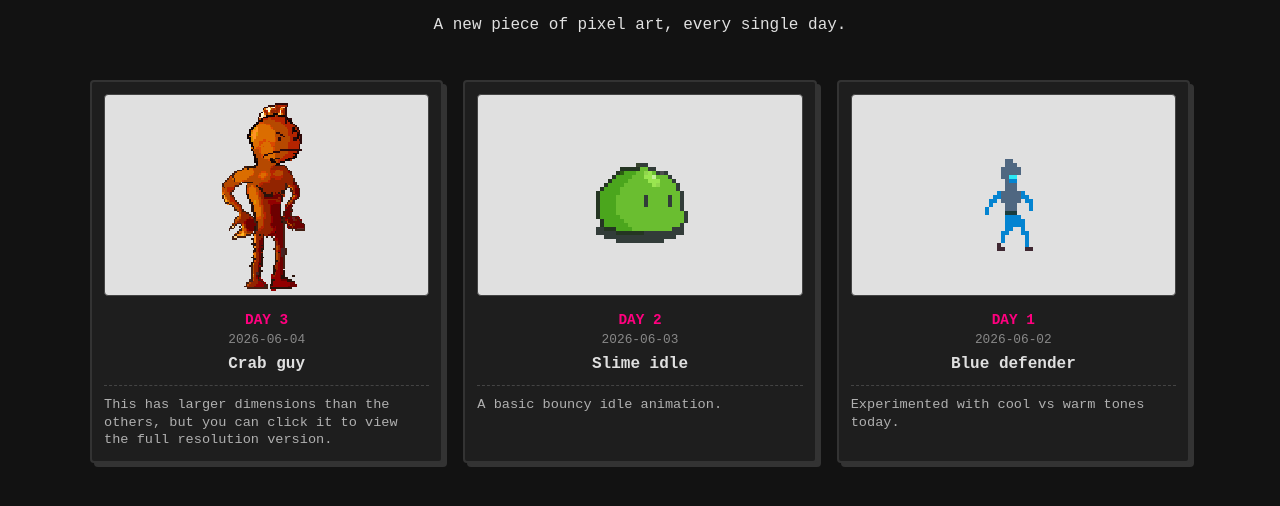
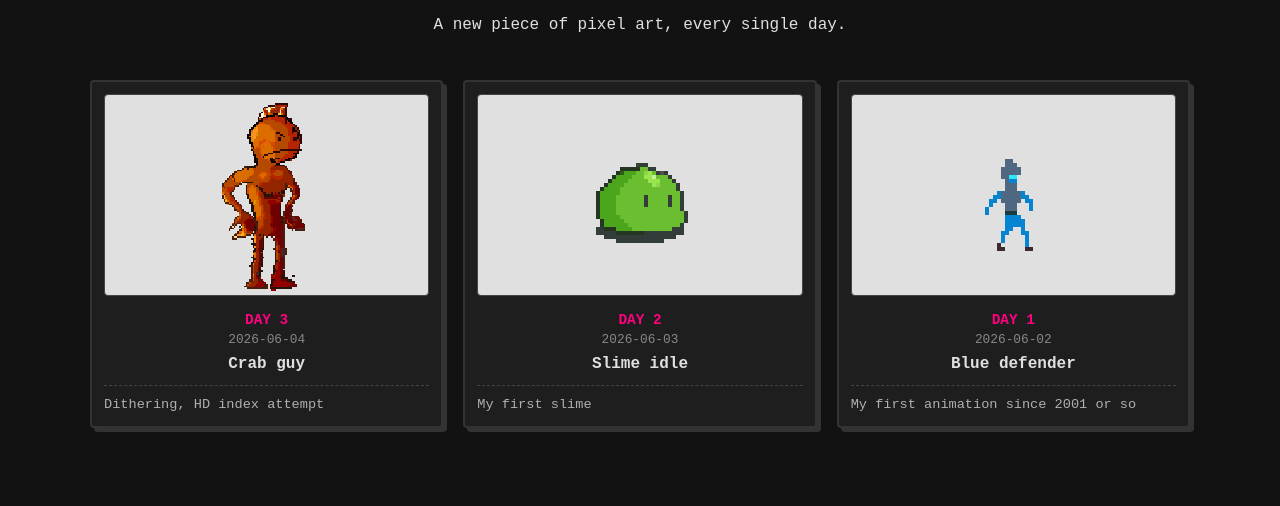
Before and after one commit to Quackonomics/pixelart, a plain HTML site: page index.html in a window 1280 px wide. Shown: the part 100-606 px from the top of the page. Drawn offline with Linux system fonts and the light colour scheme.

Commit message:
Update index.html

```diff
--- a/index.html
+++ b/index.html
@@ -138,21 +138,21 @@
                 date: "2026-06-04",
                 title: "Crab guy",
                 files: ["images/crab_guy.png"],
-                comment: "This has larger dimensions than the others, but you can click it to view the full resolution version."
+                comment: "Dithering, HD index attempt"
             },
             {
                 day: 2,
                 date: "2026-06-03",
                 title: "Slime idle",
                 files: ["images/slime_idle_web.gif"],
-                comment: "A basic bouncy idle animation."
+                comment: "My first slime"
             },
             {
                 day: 1,
                 date: "2026-06-02",
                 title: "Blue defender",
                 files: ["images/blue_defender_web.gif"],
-                comment: "Experimented with cool vs warm tones today."
+                comment: "My first animation since 2001 or so"
             }
         ];
 
```
